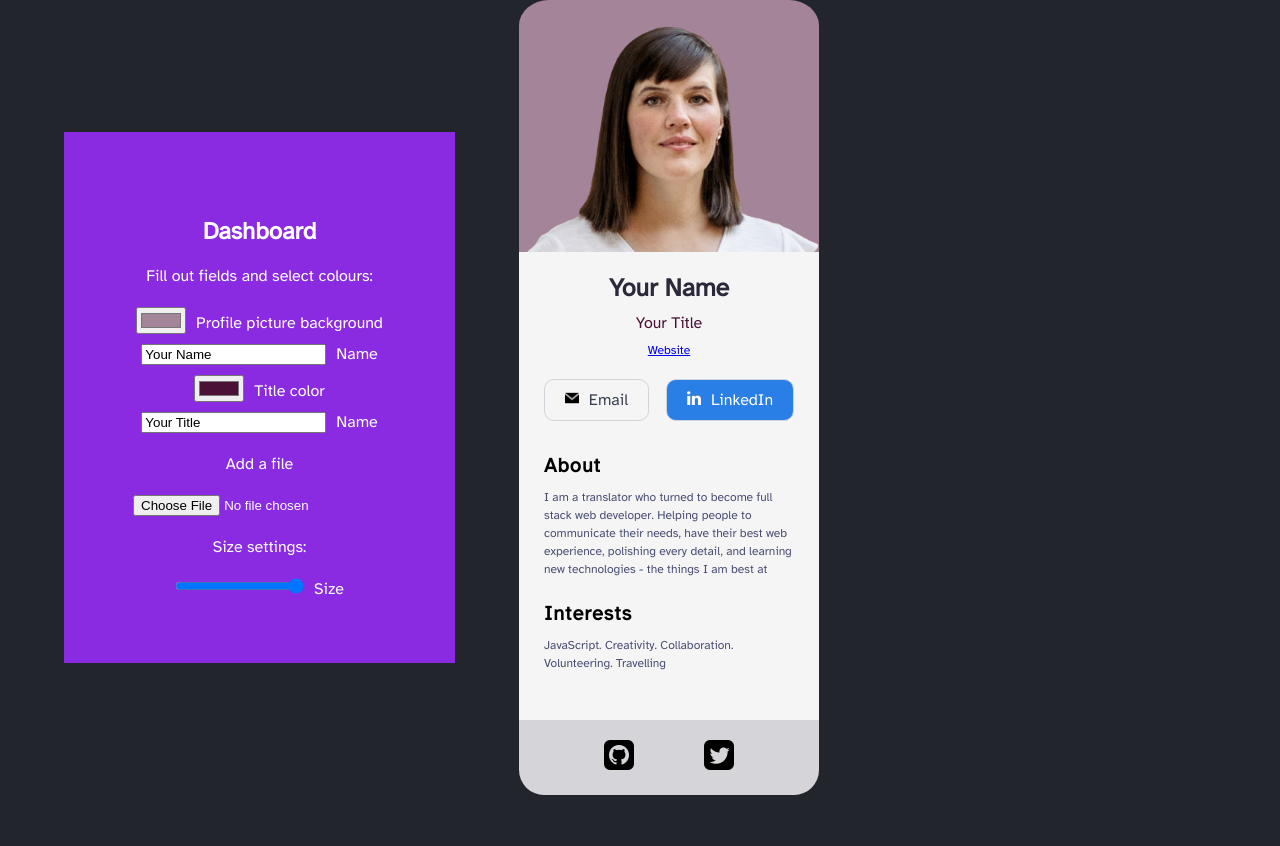
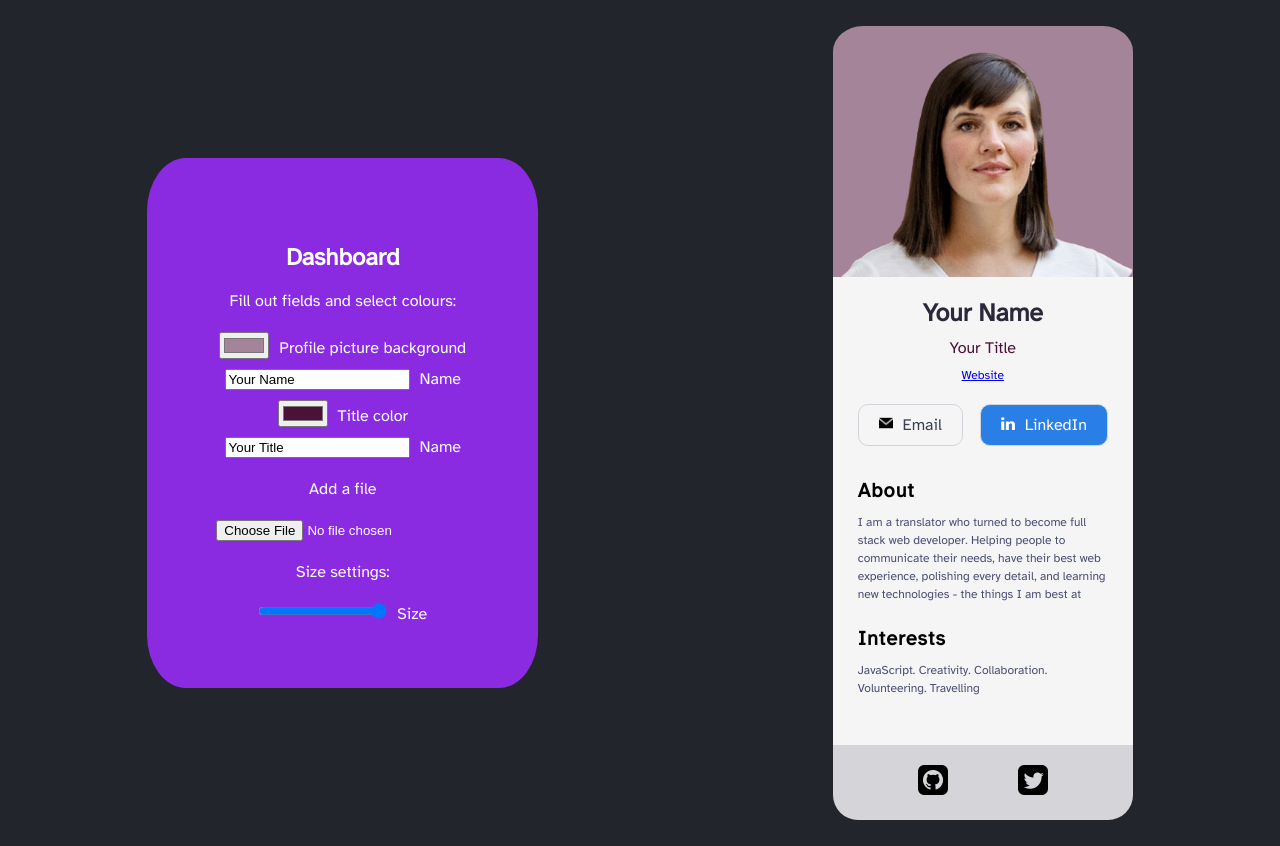
Before and after one commit to N-Zubko/digital-business-card-builder, a React (Create React App) app: page / in a window 1280 px wide. Before the commit the page ends 800 px from the top, so only its background shows below. Built offline with nearby package versions, Linux system fonts and the light colour scheme.

Commit message:
center containers using margins

```diff
--- a/src/views/Board.module.css
+++ b/src/views/Board.module.css
@@ -2,7 +2,8 @@
   background-color: blueviolet;
   color: white;
   padding: 5%;
-  margin: 5%;
+  margin: 2% auto;
+  border-radius: 10%;
 }
 
 input,
--- a/src/views/Canvas.module.css
+++ b/src/views/Canvas.module.css
@@ -3,4 +3,5 @@
   flex-direction: column;
   flex-wrap: nowrap;
   place-items: center;
+  margin: 2% auto;
 }
```
